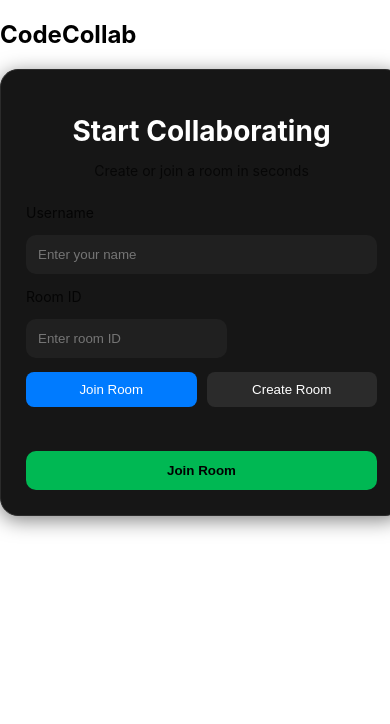
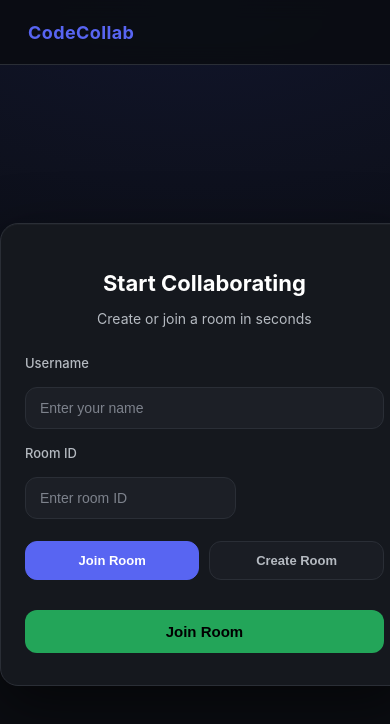
Before and after one commit to Karthikshettyhub/codeconnnect, a React (Vite) app in the folder frontend/my-app/: page / in a window 390 px wide. Shown: the top 724 px of the page. Built offline with nearby package versions, Linux system fonts and the light colour scheme; no server answers.

Commit message:
ui improved

```diff
--- a/frontend/my-app/src/components/codeeditor.css
+++ b/frontend/my-app/src/components/codeeditor.css
@@ -1,41 +1,54 @@
+/* ================= EDITOR CONTAINER ================= */
 .editor-container {
   display: flex;
   flex-direction: column;
   height: 100%;
   background: #1e1e1e;
+  font-family: "Inter", system-ui, -apple-system, BlinkMacSystemFont, "Segoe UI", sans-serif;
 }
 
-/* Header */
+/* ================= HEADER ================= */
 .editor-header {
   display: flex;
   align-items: center;
-  gap: 12px;
-  padding: 10px 16px;
+  gap: 16px;
+  padding: 12px 16px;
   background: #252526;
-  border-bottom: 1px solid #333;
+  border-bottom: 1px solid #2a2a2a;
+  box-shadow: 0 2px 4px rgba(0,0,0,0.2);
+  flex-shrink: 0;
 }
 
 .language-dropdown {
-  padding: 6px 12px;
-  background: #333;
-  color: white;
+  padding: 6px 14px;
+  background: #2a2d2e;
+  color: #fff;
   border-radius: 6px;
   cursor: pointer;
   border: 1px solid #444;
+  transition: all 0.2s ease;
+}
+
+.language-dropdown:hover {
+  background: #3b3b3b;
 }
 
 .file-label {
   color: #bbb;
   font-size: 12px;
+  opacity: 0.9;
 }
 
-/* Monaco Editor */
+/* ================= MONACO EDITOR WRAPPER ================= */
 .editor-wrapper {
   flex: 1;
   min-height: 300px;
   background: #1e1e1e;
-  border-bottom: 1px solid #333;
+  border-bottom: 1px solid #2a2a2a;
+  overflow: hidden;
 }
+
+/* ================= LANGUAGE POPUP ================= */
 .lang-popup-overlay {
   position: fixed;
   inset: 0;
@@ -48,95 +61,67 @@
 
 .lang-popup {
   background: #1e1e1e;
-  padding: 20px;
-  border-radius: 10px;
+  padding: 24px;
+  border-radius: 12px;
   width: 320px;
   text-align: center;
   border: 1px solid #333;
-}
-
-.popup-actions {
-  display: flex;
-  justify-content: space-between;
-  margin-top: 15px;
-}
-
-.popup-actions button {
-  padding: 8px 14px;
-  border: none;
-  cursor: pointer;
-  border-radius: 6px;
-}
-
-/* Compiler Panel sits below */
-/* ===============================
-   LANGUAGE CHANGE POPUP
-   =============================== */
-
-.lang-popup-overlay {
-  position: fixed;
-  top: 0;
-  left: 0;
-  width: 100vw;
-  height: 100vh;
-  background: rgba(0, 0, 0, 0.6);
-  z-index: 9999;
-  display: flex;
-  align-items: center;
-  justify-content: center;
-}
-
-.lang-popup {
-  background: #1e1e1e;
-  border: 1px solid #333;
-  border-radius: 12px;
-  padding: 24px;
-  width: 320px;
-  text-align: center;
+  box-shadow: 0 4px 12px rgba(0,0,0,0.3);
   color: #fff;
-  animation: popupFade 0.2s ease-in;
+  animation: popupFade 0.2s ease-in-out;
 }
 
 .lang-popup h3 {
-  margin-bottom: 10px;
+  margin-bottom: 12px;
+  font-size: 18px;
+  font-weight: 600;
 }
 
 .lang-popup p {
   font-size: 14px;
   opacity: 0.85;
-  margin-bottom: 10px;
+  margin-bottom: 16px;
 }
 
+/* ================= POPUP BUTTONS ================= */
 .popup-actions {
   display: flex;
   justify-content: space-between;
-  gap: 10px;
+  gap: 12px;
   margin-top: 15px;
 }
 
 .popup-actions button {
   flex: 1;
-  padding: 10px;
+  padding: 10px 14px;
   border-radius: 8px;
   border: none;
   cursor: pointer;
   font-weight: 600;
+  transition: all 0.2s ease, transform 0.1s;
 }
 
 .popup-actions button:first-child {
-  background: #007bff;
-  color: white;
+  background: #0078ff;
+  color: #fff;
+}
+
+.popup-actions button:first-child:hover {
+  background: #005fcc;
+  transform: translateY(-1px);
 }
 
 .popup-actions button:last-child {
-  background: #444;
-  color: white;
+  background: #3b3b3b;
+  color: #fff;
 }
 
-.popup-actions button:hover {
-  opacity: 0.9;
+.popup-actions button:last-child:hover {
+  background: #505050;
+  transform: translateY(-1px);
 }
 
+/* ================= ANIMATION ================= */
 @keyframes popupFade {
   from {
     opacity: 0;
@@ -147,3 +132,26 @@
     transform: scale(1);
   }
 }
+
+/* ================= RESPONSIVE ================= */
+@media (max-width: 768px) {
+  .editor-header {
+    gap: 10px;
+    padding: 10px 12px;
+  }
+
+  .language-dropdown {
+    padding: 5px 10px;
+    font-size: 13px;
+  }
+
+  .lang-popup {
+    width: 90%;
+    padding: 20px;
+  }
+
+  .popup-actions button {
+    padding: 8px 10px;
+    font-size: 14px;
+  }
+}
--- a/frontend/my-app/src/pages/homepage.css
+++ b/frontend/my-app/src/pages/homepage.css
@@ -1,123 +1,203 @@
-/* ---------- GLOBAL WRAPPER ---------- */
-.home-wrapper {
-  height: 100vh;
-  display: flex;
-  justify-content: center;
-  align-items: center;
-  background: #0f0f0f;
-  padding: 20px;
+/* ================= ROOT THEME ================= */
+:root {
+  --bg-main: #0b0d12;
+  --bg-card: #15181e;
+  --bg-input: #1c1f26;
+  --border-subtle: #2a2e36;
+
+  --text-main: #ffffff;
+  --text-muted: #b5bac1;
+
+  --accent-primary: #5865f2;   /* Discord blurple */
+  --accent-success: #23a559;
+  --accent-hover: #4752c4;
+
+  --radius-lg: 18px;
+  --radius-md: 12px;
+  --radius-sm: 8px;
 }
 
-/* ---------- HOME CARD ---------- */
+/* ================= PAGE WRAPPER ================= */
+.homepage-container {
+  min-height: 100vh;
+  background: radial-gradient(
+      1200px 600px at top,
+      #11152b 0%,
+      var(--bg-main) 60%
+  );
+  display: flex;
+  flex-direction: column;
+  color: var(--text-main);
+  font-family: "Inter", system-ui, -apple-system, BlinkMacSystemFont, sans-serif;
+}
+
+/* ================= NAVBAR ================= */
+.navbar {
+  height: 64px;
+  padding: 0 28px;
+  display: flex;
+  align-items: center;
+  justify-content: space-between;
+  border-bottom: 1px solid var(--border-subtle);
+  background: rgba(11, 13, 18, 0.9);
+  backdrop-filter: blur(10px);
+}
+
+.nav-logo {
+  font-size: 18px;
+  font-weight: 700;
+  letter-spacing: 0.4px;
+  color: var(--accent-primary);
+}
+
+/* ================= CARD ================= */
 .home-card {
   width: 430px;
-  background: #161616;
-  padding: 40px;
-  border-radius: 18px;
-  border: 1px solid #2b2b2b;
+  margin: auto;
+  background: var(--bg-card);
+  padding: 42px 38px;
+  border-radius: var(--radius-lg);
+  border: 1px solid var(--border-subtle);
+  box-shadow:
+    0 20px 60px rgba(0, 0, 0, 0.55),
+    inset 0 1px 0 rgba(255, 255, 255, 0.03);
   text-align: center;
-  box-shadow: 0 4px 20px rgba(0,0,0,0.5);
 }
 
-/* ---------- TITLE & SUBTITLE ---------- */
+/* ================= TITLE ================= */
 .home-title {
-  font-size: 28px;
+  font-size: 26px;
   font-weight: 700;
-  margin-bottom: 8px;
-  color: #fff;
+  margin-bottom: 6px;
 }
 
 .home-subtitle {
   font-size: 14px;
-  opacity: 0.7;
-  margin-bottom: 25px;
+  color: var(--text-muted);
+  margin-bottom: 28px;
 }
 
-/* ---------- MODE TOGGLE BUTTONS ---------- */
-.mode-toggle {
-  display: flex;
-  gap: 10px;
-  margin-bottom: 20px;
-}
-
-.mode-btn {
-  flex: 1;
-  padding: 10px;
-  border: none;
-  border-radius: 8px;
-  background: #2b2b2b;
-  color: #fff;
-  cursor: pointer;
-  font-weight: 500;
-  transition: 0.2s;
-}
-
-.mode-btn.active {
-  background: #007bff;
-}
-
-/* ---------- FORM ---------- */
+/* ================= FORM ================= */
 .home-form {
   display: flex;
   flex-direction: column;
-  gap: 14px;
+  gap: 16px;
 }
 
 .home-form label {
   text-align: left;
-  font-size: 14px;
-  opacity: 0.8;
+  font-size: 13px;
+  font-weight: 500;
+  color: var(--text-muted);
 }
 
+/* ================= INPUTS ================= */
 .home-form input {
-  padding: 12px;
-  background: #202020;
-  border: none;
-  border-radius: 10px;
-  color: #fff;
+  padding: 12px 14px;
+  background: var(--bg-input);
+  border: 1px solid var(--border-subtle);
+  border-radius: var(--radius-md);
+  color: var(--text-main);
+  font-size: 14px;
+  outline: none;
+  transition: border 0.2s, box-shadow 0.2s;
 }
 
-/* ---------- ROOM INPUT + GENERATE BUTTON ---------- */
+.home-form input::placeholder {
+  color: #7d828c;
+}
+
+.home-form input:focus {
+  border-color: var(--accent-primary);
+  box-shadow: 0 0 0 2px rgba(88, 101, 242, 0.25);
+}
+
+/* ================= ROOM INPUT + BUTTON ================= */
 .room-input-wrap {
   display: flex;
   gap: 10px;
 }
 
 .gen-btn {
-  background: #5050ff;
+  background: var(--accent-primary);
   border: none;
-  padding: 10px;
-  border-radius: 8px;
+  padding: 0 14px;
+  border-radius: var(--radius-md);
   color: #fff;
+  font-size: 13px;
+  font-weight: 600;
   cursor: pointer;
-  transition: 0.2s;
+  transition: background 0.2s, transform 0.1s;
 }
 
 .gen-btn:hover {
-  background: #3b3be8;
+  background: var(--accent-hover);
 }
 
-/* ---------- SUBMIT BUTTON ---------- */
+.gen-btn:active {
+  transform: scale(0.96);
+}
+
+/* ================= MODE TOGGLE ================= */
+.mode-toggle {
+  display: flex;
+  gap: 10px;
+  margin-top: 6px;
+}
+
+.mode-btn {
+  flex: 1;
+  padding: 11px;
+  border-radius: var(--radius-md);
+  border: 1px solid var(--border-subtle);
+  background: #1a1d24;
+  color: var(--text-muted);
+  font-size: 13px;
+  font-weight: 600;
+  cursor: pointer;
+  transition: background 0.2s, color 0.2s, border 0.2s;
+}
+
+.mode-btn:hover {
+  background: #20232b;
+}
+
+.mode-btn.active {
+  background: var(--accent-primary);
+  color: #fff;
+  border-color: var(--accent-primary);
+}
+
+/* ================= SUBMIT BUTTON ================= */
 .submit-btn {
-  padding: 12px;
-  background: #00b853;
+  margin-top: 14px;
+  padding: 13px;
+  background: var(--accent-success);
   color: #000;
   border: none;
-  border-radius: 10px;
+  border-radius: var(--radius-md);
+  font-size: 15px;
+  font-weight: 700;
   cursor: pointer;
-  font-weight: bold;
-  margin-top: 10px;
-  transition: 0.2s;
+  transition: background 0.2s, transform 0.1s;
 }
 
 .submit-btn:hover {
-  background: #009b45;
+  background: #1f8f4f;
 }
 
-/* ---------- RESPONSIVE ---------- */
+.submit-btn:active {
+  transform: scale(0.97);
+}
+
+/* ================= RESPONSIVE ================= */
 @media (max-width: 600px) {
   .home-card {
-    width: 90%;
-    padding: 25px;
+    width: 92%;
+    padding: 32px 24px;
+  }
+
+  .home-title {
+    font-size: 22px;
   }
 }
--- a/frontend/my-app/src/pages/roompage.css
+++ b/frontend/my-app/src/pages/roompage.css
@@ -2,31 +2,55 @@
   width: 100%;
   height: 100vh;
   overflow: hidden;
-  background: #1e1e1e;
+  background: linear-gradient(180deg, #1a1a1a 0%, #1e1e1e 100%);
+  font-family: "Inter", system-ui, -apple-system, BlinkMacSystemFont, "Segoe UI", sans-serif;
+  color: #ffffff;
 }
 
+/* ================= CONTENT ================= */
 .roompage-content {
   display: flex;
   width: 100%;
   height: 100%;
 }
 
-/* LEFT SIDE (Editor + Output) */
+/* ================= LEFT SIDE (Editor + Output) ================= */
 .editor-side {
   flex: 1.2;
   display: flex;
   flex-direction: column;
   background: #1e1e1e;
-  border-right: 1px solid #333;
+  border-right: 1px solid #2c2c2c;
   overflow: hidden;
+  box-shadow: inset -2px 0 5px rgba(0, 0, 0, 0.2);
 }
 
-/* RIGHT SIDE (Chat) */
+/* ================= RIGHT SIDE (Chat) ================= */
 .chat-side {
   flex: 0.8;
-  background: #111;
   display: flex;
   flex-direction: column;
-  border-left: 1px solid #333;
+  background: #141414;
+  border-left: 1px solid #2c2c2c;
   overflow: hidden;
+  box-shadow: inset 2px 0 5px rgba(0, 0, 0, 0.2);
 }
+
+/* ================= OPTIONAL ADDITIONAL TOUCHES ================= */
+
+/* Smooth scrollbar for professional feel */
+.editor-side::-webkit-scrollbar,
+.chat-side::-webkit-scrollbar {
+  width: 8px;
+}
+
+.editor-side::-webkit-scrollbar-thumb,
+.chat-side::-webkit-scrollbar-thumb {
+  background-color: #3a3a3a;
+  border-radius: 4px;
+}
+
+.editor-side::-webkit-scrollbar-track,
+.chat-side::-webkit-scrollbar-track {
+  background: #1e1e1e;
+}
```
Also changed, not shown: frontend/my-app/src/components/button.css (+32 -14 lines), frontend/my-app/src/components/chatbox.css (+110 -88 lines), 1 other file (tests, documents, lock files or other folders).
